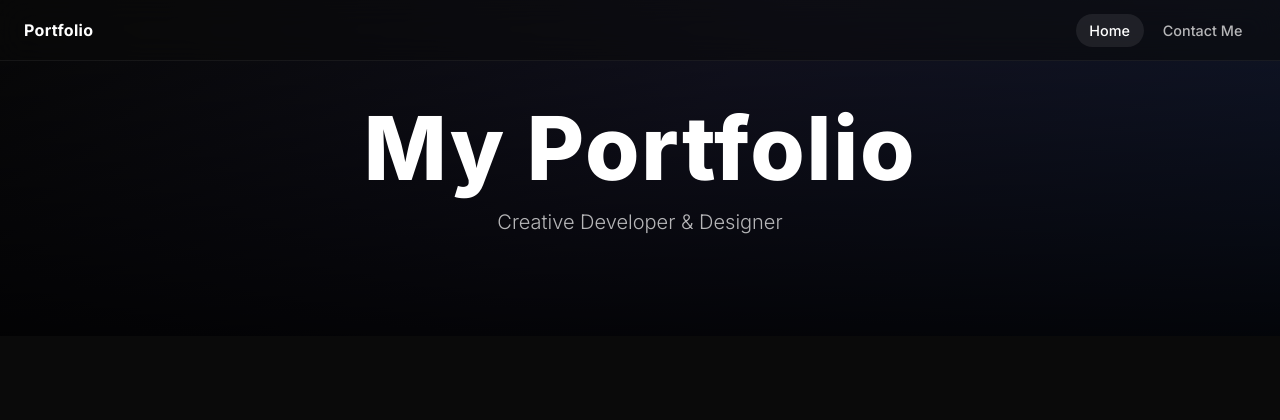
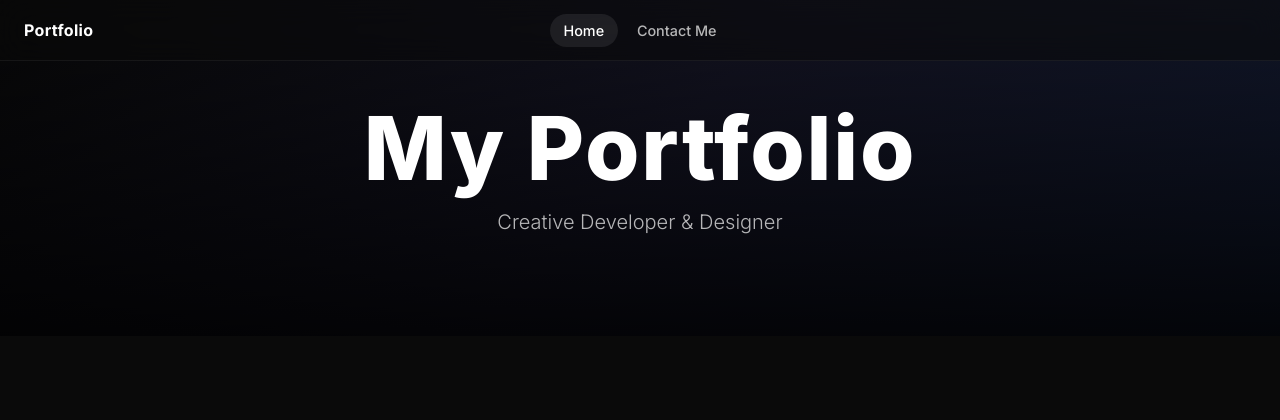
Before and after one commit to rezaaminipour/portfolio, a Django app: page / in a window 1280 px wide. Shown: the top 420 px of the page. Run offline with Django 5.2, Linux system fonts and the light colour scheme; data that the repository does not hold is empty.

Commit message:
Center navbar links

```diff
--- a/portfoliobase/portfolio/templates/portfolio/index.html
+++ b/portfoliobase/portfolio/templates/portfolio/index.html
@@ -376,7 +376,7 @@
             z-index: 100;
             display: flex;
             align-items: center;
-            justify-content: space-between;
+            justify-content: center;
             gap: 1rem;
             padding: 0.85rem 1.5rem;
             background: rgba(10,10,10,0.55);
@@ -386,6 +386,8 @@
         }
         .navbar.scrolled { background: rgba(10,10,10,0.9); }
         .nav-brand {
+            position: absolute;
+            left: 1.5rem;
             font-weight: 700;
             font-size: 1rem;
             color: #fff;
```
